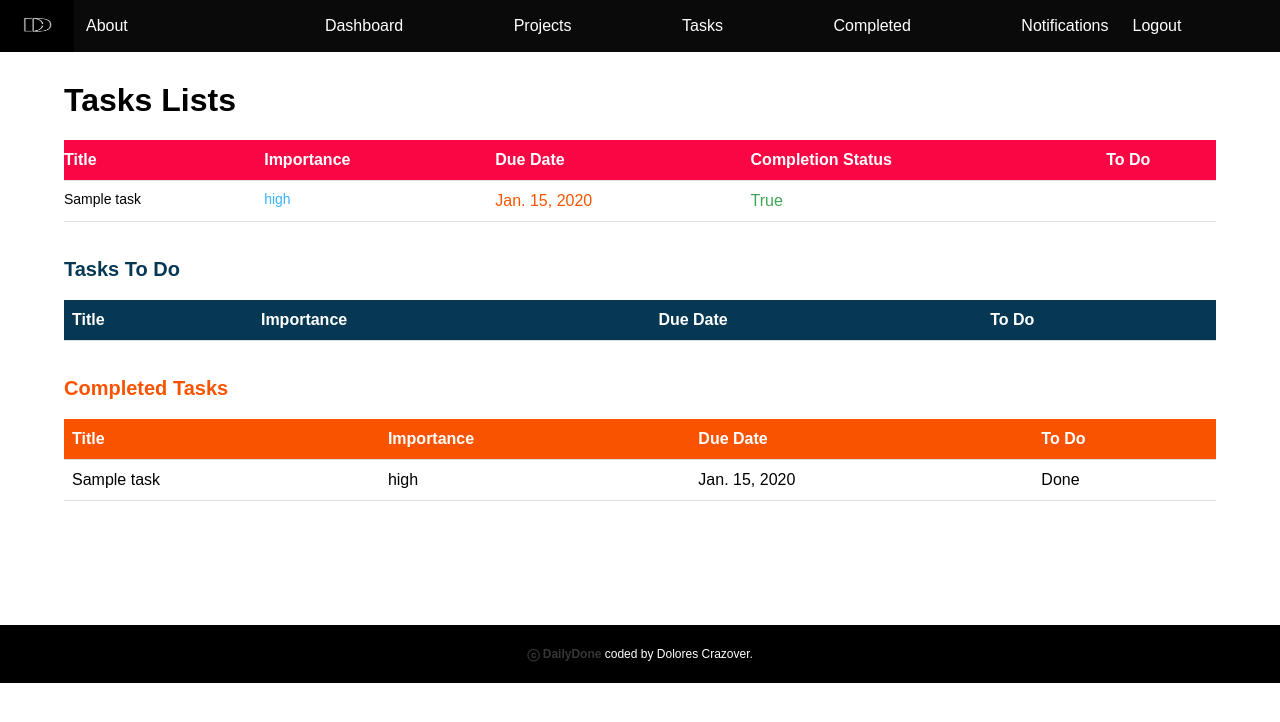
After one commit to katiemcmillin/dailydone, a Django app: page /tasks/ in a window 1280 px wide. The commit adds this page. Shown: the top 722 px of the page. Run offline with Django 4.2, Linux system fonts and the light colour scheme; tables that the repository leaves empty hold one stand-in row (values such as "Sample post"); lists and menus that the app fills with data are empty.

Commit message:
task lists page created with view and template as well as design

```diff
--- a/main_app/static/styles/main.css
+++ b/main_app/static/styles/main.css
@@ -387,7 +387,16 @@ body {
     align-items: center;
 }
 
+.checkbox-add-task-pg {
+    margin-right: 3rem;
+    padding-right: 2rem;
 
+}
+
+.completion-status-title {
+    margin-left: 2rem;
+    margin-bottom: 0.5rem;
+}
 /* Detail Page - Forr Small Screen */
 @media (max-width: 768px) {
 .project-detail {
@@ -549,3 +558,102 @@ body {
     margin-top: 1rem;
 }
 }
+
+/* Tasks List Page */
+
+.task-table {
+    width: 100%;
+    border-collapse: collapse;
+    margin-bottom: 20px;
+  }
+
+  .task-table th,
+  .task-table td {
+    padding: 8px;
+    text-align: left;
+    border-bottom: 1px solid #E2E2E2;
+  }
+
+  .task-table th {
+    background-color: #FA0644;
+    color: #FFFFFF;
+  }
+
+  .task-table .task-title {
+    color: #000000;
+  }
+
+  .task-table .task-importance {
+    color: #38B6FF;
+  }
+
+  .task-table .task-due-date {
+    color: #FA5300;
+  }
+
+  .task-table .task-completed {
+    color: #40A456;
+  }
+
+  .task-table .task-not-completed {
+    color: #BF2026;
+  }
+
+  .completed-tasks-table {
+    border-collapse: collapse;
+    width: 100%;
+  }
+
+  .completed-tasks-table th,
+  .completed-tasks-table td {
+    padding: 8px;
+    text-align: left;
+    border-bottom: 1px solid #ddd;
+  }
+
+  .completed-tasks-table th {
+    background-color: #FA5300;
+    color: #FFFFFF;
+  }
+
+
+  .tasks-to-do-table {
+    border-collapse: collapse;
+    width: 100%;
+  }
+
+  .tasks-to-do-table th,
+  .tasks-to-do-table td {
+    padding: 8px;
+    text-align: left;
+    border-bottom: 1px solid #ddd;
+  }
+
+  .tasks-to-do-table th {
+    background-color: #063854;
+    color: #FFFFFF;
+  }
+
+.title_tasks-l {
+    color: Black;
+    font-size: 32px;
+    font-weight: bold;
+    margin-bottom: 1rem;
+    margin-top: 1.5rem;
+}
+
+.sub-title-tasks-pg-1 {
+    color: #063854;
+    font-size: 20px;
+    font-weight: bold;
+    margin-bottom: 1rem;
+    margin-top: 2rem;
+}
+
+.sub-title-tasks-pg-2 {
+    color: #FA5300;
+    font-size: 20px;
+    font-weight: bold;
+    margin-bottom: 1rem;
+    margin-top: 2rem;
+}
--- /dev/null
+++ b/main_app/templates/task_list.html
@@ -0,0 +1,91 @@
+{% extends 'base.html' %}
+
+{% block title %}Tasks List{% endblock %}
+
+{% block content %}
+  <h1 class="title_tasks-l">Tasks Lists</h1>
+
+  <table class="task-table">
+    <thead>
+      <tr>
+        <th>Title</th>
+        <th>Importance</th>
+        <th>Due Date</th>
+        <th>Completion Status</th>
+        <th>To Do</th>
+      </tr>
+    </thead>
+    <tbody>
+      {% for task in tasks %}
+      <tr>
+        <td class="task-title">
+          {{ task.title }}
+        </td>
+        <td class="task-importance">{{ task.importance }}</td>
+        <td class="task-due-date">{{ task.due_date }}</td>
+        <td class="{% if task.is_completed %}task-completed{% else %}task-not-completed{% endif %}">
+          {{ task.is_completed }}
+        </td>
+        <td class="task-todo">{% if not task.is_completed %}<input type="checkbox" name="is_completed" value="{{ task.pk }}" onchange="this.form.submit()"> {% endif %}</td>
+      </tr>
+      {% endfor %}
+    </tbody>
+  </table>
+
+  <h2 class="sub-title-tasks-pg-1">Tasks To Do</h2>
+
+  <table class="tasks-to-do-table">
+    <thead>
+      <tr>
+        <th>Title</th>
+        <th>Importance</th>
+        <th>Due Date</th>
+        <th>To Do</th>
+      </tr>
+    </thead>
+    <tbody>
+      {% for task in tasks %}
+      {% if not task.is_completed %}
+      <tr>
+        <td>{{ task.title }}</td>
+        <td>{{ task.importance }}</td>
+        <td>{{ task.due_date }}</td>
+        <td class="task-todo">{% if not task.is_completed %}<input type="checkbox" name="is_completed" value="{{ task.pk }}" onchange="this.form.submit()"> {% endif %}</td>
+      </tr>
+      </tr>
+      {% endif %}
+      {% endfor %}
+    </tbody>
+  </table>
+
+
+  <h2 class="sub-title-tasks-pg-2">Completed Tasks</h2>
+
+  <table class="completed-tasks-table">
+    <thead>
+      <tr>
+        <th>Title</th>
+        <th>Importance</th>
+        <th>Due Date</th>
+        <th>To Do</th>
+      </tr>
+    </thead>
+    <tbody>
+      {% for task in tasks %}
+      {% if task.is_completed %}
+      <tr>
+        <td>{{ task.title }}</td>
+        <td>{{ task.importance }}</td>
+        <td>{{ task.due_date }}</td>
+        <td>Done</td>
+      </tr>
+      </tr>
+      {% endif %}
+      {% endfor %}
+    </tbody>
+  </table>
+
+
+
+
+  {% endblock %}
--- a/main_app/urls.py
+++ b/main_app/urls.py
@@ -8,7 +8,9 @@ urlpatterns = [
     path('projects/', views.ProjectList.as_view(), name='project_list'),
     path('projects/new/', views.ProjectCreate.as_view(), name="project_create"),
     path('projects/<int:pk>/', views.ProjectDetail.as_view(), name='project_detail'),
-    path('projects/<int:pk>/update', views.ProjectUpdate.as_view(), name="project_update"),
-    path('projects/<int:pk>/delete',views.ProjectDelete.as_view(), name="project_delete"),
-    path('projects/<int:pk>/tasks/new/', views.TaskCreate.as_view(), name="task_create"),
+    path('projects/<int:pk>/update', views.ProjectUpdate.as_view(), name='project_update'),
+    path('projects/<int:pk>/delete',views.ProjectDelete.as_view(), name='project_delete'),
+    path('projects/<int:pk>/tasks/new/', views.TaskCreate.as_view(), name='task_create'),
+    path('tasks/', views.TaskList.as_view(), name='task_list'),
+    # path('tasks/<int:pk>/complete/', views.TaskComplete.as_view(), name='task_complete'),
 ]
--- a/main_app/views.py
+++ b/main_app/views.py
@@ -1,13 +1,14 @@
 from django.urls import reverse
-from django.shortcuts import redirect
+from django.shortcuts import render, redirect
 from django.views import View
 from .models import Project, Task
 from django.http import HttpResponse
 from django.views.generic.edit import CreateView, UpdateView, DeleteView
 from django.views.generic.base import TemplateView
-from django.views.generic import DetailView
+from django.views.generic import DetailView, ListView
+# from .views import TaskComplete
 
-from django.views.generic import DetailView
+
 
 class Home(TemplateView):
     template_name = "home.html"
@@ -147,7 +148,8 @@ class TaskCreate(View):
     def post(self, request, pk):
         title = request.POST.get("title")
         description = request.POST.get("description")
-        is_completed = request.POST.get("is_completed")
+        # look if is_completed's box is checked. if yes, the value will be True otherwise it will be false
+        is_completed = request.POST.get("is_completed") == "on"
         importance = request.POST.get("importance")
         completion_date = request.POST.get("completion_date")
         due_date = request.POST.get("due_date")
@@ -165,3 +167,21 @@ class TaskCreate(View):
             project=project
         )
         return redirect('project_detail', pk=pk)
+
+class TaskList(ListView):
+    model = Task
+    template_name = 'task_list.html'
+    context_object_name = 'tasks'
+    ordering = 'due_date'
+
+    def task_list(request):
+        tasks = Task.objects.filter(is_completed=False)
+        completed_tasks = Task.objects.filter(is_completed=True)
+        context = {
+            'tasks': tasks,
+        '   completed_tasks': completed_tasks,
+        }
+        return redirect(request, 'task_list.html', context)
+
+
+# TaskCompleted
```
Also changed, not shown: main_app/templates/project_detail.html (+10 -15 lines), main_app/migrations/0004_alter_task_description.py (added).
